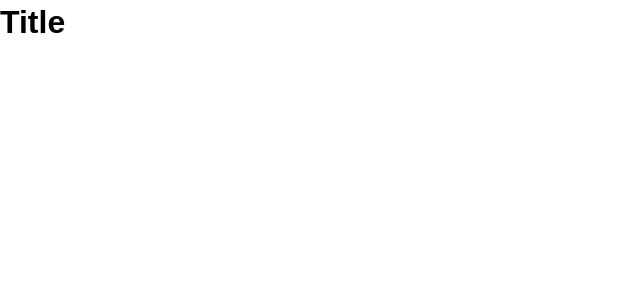
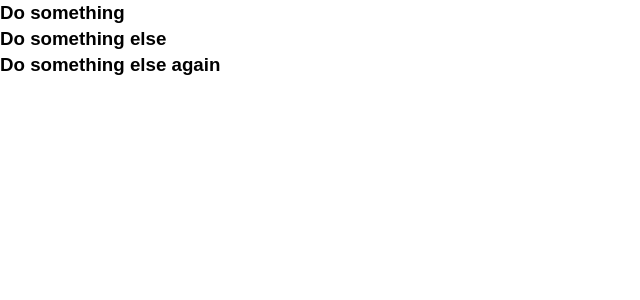
Before and after one commit to Justinelliott11375/react-to-do-review, a React (Create React App) app: page / in a window 1280 px wide. Shown: the top 300 px of the page, without its empty margins (0-640 px from the left). Built offline with nearby package versions, Linux system fonts and the light colour scheme.

Commit message:
todo component rendering todo titles

```diff
--- a/src/App.js
+++ b/src/App.js
@@ -1,11 +1,32 @@
 import React, { Component } from 'react';
+import Todos from './components/Todos';
 import './App.css';
 
 class App extends Component {
+
+  state = {
+    todos: [
+      {
+        id: 1,
+        title: "Do something",
+        complete: false
+      },
+      {
+        id: 2,
+        title: "Do something else",
+        complete: false
+      },
+      {
+        id: 3,
+        title: "Do something else again",
+        complete: false
+      }
+    ]
+  }
   render() {
     return (
       <div className="App">
-      <h1>Title</h1>
+        <Todos todos={this.state.todos}/>
       </div>
     );
   }
--- a/src/components/ToDos.js
+++ b/src/components/ToDos.js
@@ -1,5 +1,11 @@
 import React, { Component } from 'react';
 
-class ToDo extends Component {
+class Todos extends Component {
+    render () {
+        return this.props.todos.map((todo) => (
+            <h3>{todo.title}</h3>
+        ))
+    }
+}
 
-}
+export default Todos;
```
